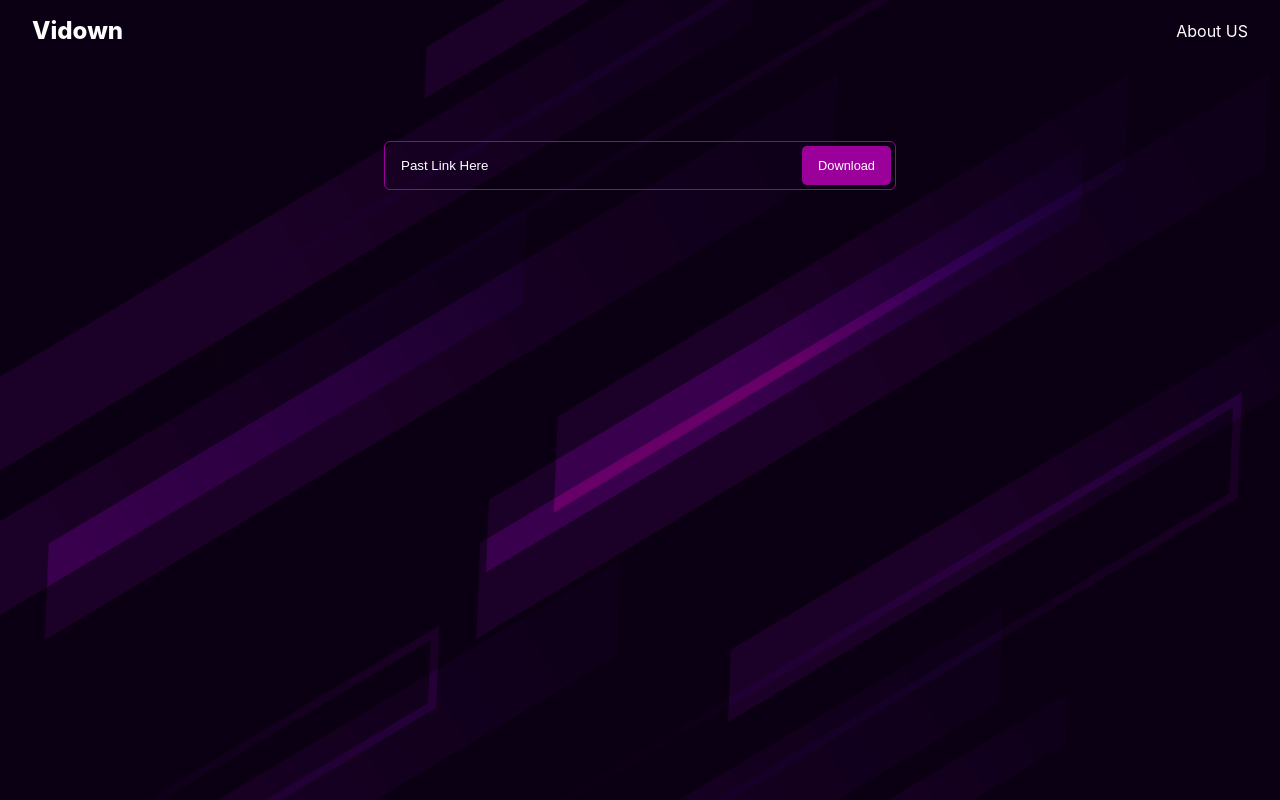
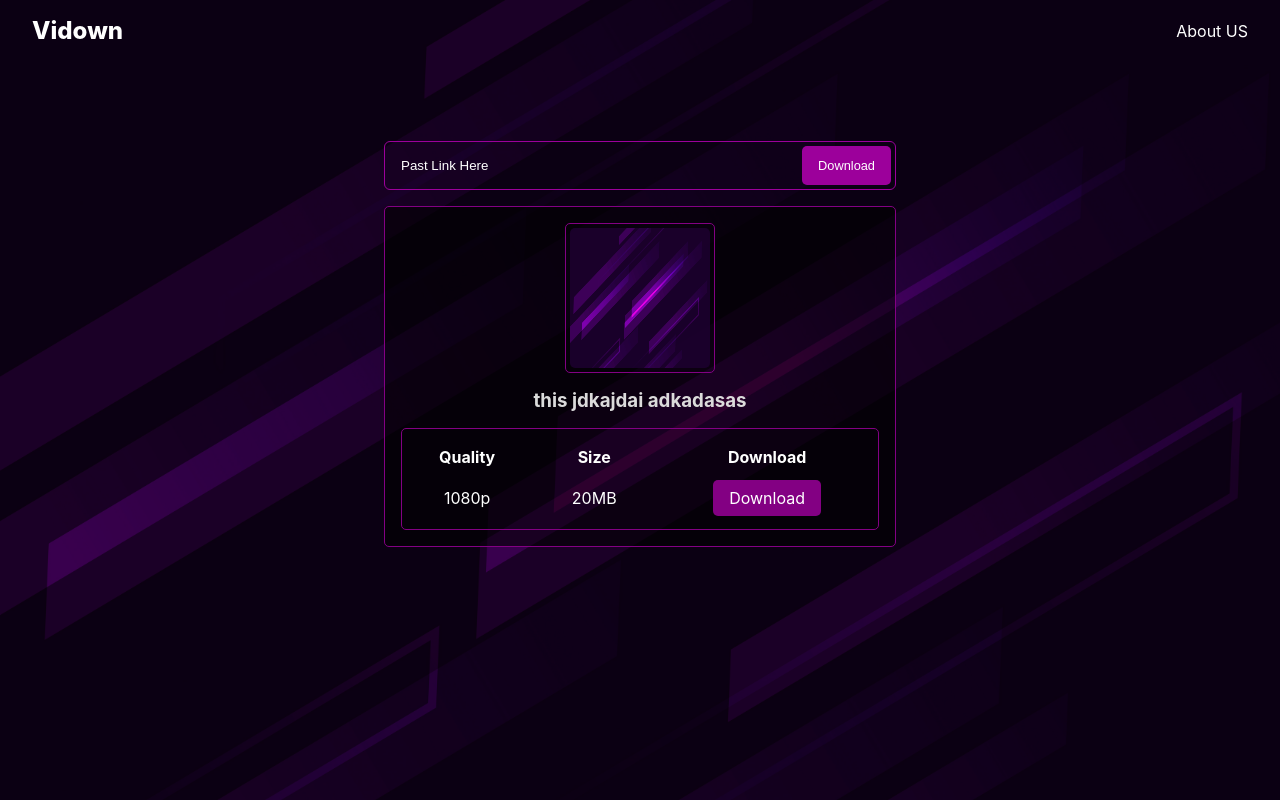
Before and after one commit to shuvra-matrix/SOCIAL-MEDIA-VIDEO-DOWNLOAD---MERN, a React (Create React App) app in the folder public/: page / in a window 1280 px wide. Built offline with nearby package versions, Linux system fonts and the light colour scheme.

Commit message:
video download section basic setup done

```diff
--- a/public/src/App.js
+++ b/public/src/App.js
@@ -1,13 +1,13 @@
 import styles from "./App.module.css";
 import Header from "./components/Layout/Header";
 import React from "react";
-import InputSection from "./components/UserInput/InputSection";
+import UserInput from "./components/UserInput/UserInput";
 
 function App() {
   return (
     <div className={styles["main-div"]}>
       <Header />
-      <InputSection />
+      <UserInput />
     </div>
   );
 }
--- /dev/null
+++ b/public/src/components/ResultSection/ResultSection.js
@@ -0,0 +1,33 @@
+import style from "./ResultSection.module.css";
+import BG from "../../assets/bg.jpg";
+
+const ResultSection = (props) => {
+  return (
+    <div className={style["result-div"]}>
+      <div className={style["thumb-div"]}>
+        <img src={BG} alt="thumb"></img>
+      </div>
+      <h3> this jdkajdai adkadasas </h3>
+      <div className={style["download-section"]}>
+        <table>
+          <tr>
+            <th>Quality</th>
+            <th>Size</th>
+            <th>Download</th>
+          </tr>
+          <tr>
+            <td>1080p</td>
+            <td>20MB</td>
+            <td>
+              <a href="dadas" target="_blank">
+                Download
+              </a>
+            </td>
+          </tr>
+        </table>
+      </div>
+    </div>
+  );
+};
+
+export default ResultSection;
--- /dev/null
+++ b/public/src/components/ResultSection/ResultSection.module.css
@@ -0,0 +1,60 @@
+.result-div {
+  width: 100%;
+  border-radius: 5px;
+  border: 1px solid #830083;
+  margin-top: 1rem;
+  padding: 1rem;
+  text-align: center;
+  background-color: rgba(0, 0, 0, 0.555);
+}
+
+.thumb-div {
+  border: 1px solid #830083;
+  width: 150px;
+  height: 150px;
+  display: flex;
+  justify-content: center;
+  align-items: center;
+  margin: auto;
+  border-radius: 5px;
+}
+
+.thumb-div img {
+  width: 140px;
+  height: 140px;
+  border-radius: 5px;
+  opacity: 0.9;
+}
+
+.result-div h3 {
+  margin: 1rem 0rem;
+  color: rgb(219, 219, 219);
+}
+
+.download-section table {
+  width: 100%;
+  color: white;
+  border: 1px solid #830083;
+  border-radius: 5px;
+}
+
+.download-section th {
+  padding-top: 1rem;
+}
+
+.download-section td {
+  padding: 1.2rem;
+}
+
+.download-section a {
+  padding: 0.5rem 1rem;
+  background-color: #830083;
+  text-decoration: none;
+  color: white;
+  border-radius: 5px;
+  cursor: pointer;
+}
+
+.download-section a:hover {
+  background-color: #740274;
+}
--- a/public/src/components/UserInput/InputSection.js
+++ b/public/src/components/UserInput/InputSection.js
@@ -2,7 +2,6 @@ import style from "./InputSection.module.css";
 
 const InputSection = (props) => {
   return (
-    <div className={style["input-div"]}>
     <form method="POST">
       <input
         className={style["input"]}
@@ -14,7 +13,6 @@ const InputSection = (props) => {
         Download
       </button>
     </form>
-    </div>
   );
 };
 
--- a/public/src/components/UserInput/InputSection.module.css
+++ b/public/src/components/UserInput/InputSection.module.css
@@ -22,10 +22,9 @@
 }
 
 .btn {
-  height: 80%;
   font-size: 0.8rem;
   position: absolute;
-  padding: 0 1rem;
+  padding: 0.75rem 1rem;
   border: 0px;
   border-radius: 5px;
   background-color: #9c009b;
@@ -39,28 +38,11 @@
   background-color: #830083;
 }
 
-@media (max-width: 1024px) {
-  .input-div {
-    width: 60%;
-  }
-}
-
-@media (max-width: 550px) {
-  .input-div {
-    width: 70%;
-  }
-}
-
 @media (max-width: 425px) {
-  .input-div {
-    width: 80%;
-  }
-
   .input {
     padding: 0.8rem 100px 0.8rem 1rem;
   }
   .btn {
-    height: 80%;
     padding: 0 0.8rem;
     right: 5px;
     top: 4px;
--- /dev/null
+++ b/public/src/components/UserInput/UserInput.js
@@ -0,0 +1,14 @@
+import style from "./UserInput.module.css";
+import InputSection from "./InputSection";
+import ResultSection from "../ResultSection/ResultSection";
+
+const UserInput = (props) => {
+  return (
+    <div className={style["input-div"]}>
+      <InputSection />
+      <ResultSection />
+    </div>
+  );
+};
+
+export default UserInput;
--- /dev/null
+++ b/public/src/components/UserInput/UserInput.module.css
@@ -0,0 +1,23 @@
+.input-div {
+  width: 40%;
+  margin: 5rem auto;
+  position: relative;
+}
+
+@media (max-width: 1024px) {
+  .input-div {
+    width: 60%;
+  }
+}
+
+@media (max-width: 550px) {
+  .input-div {
+    width: 70%;
+  }
+}
+
+@media (max-width: 425px) {
+  .input-div {
+    width: 80%;
+  }
+}
```
Lines whose indentation alone changed are shown as unchanged.
